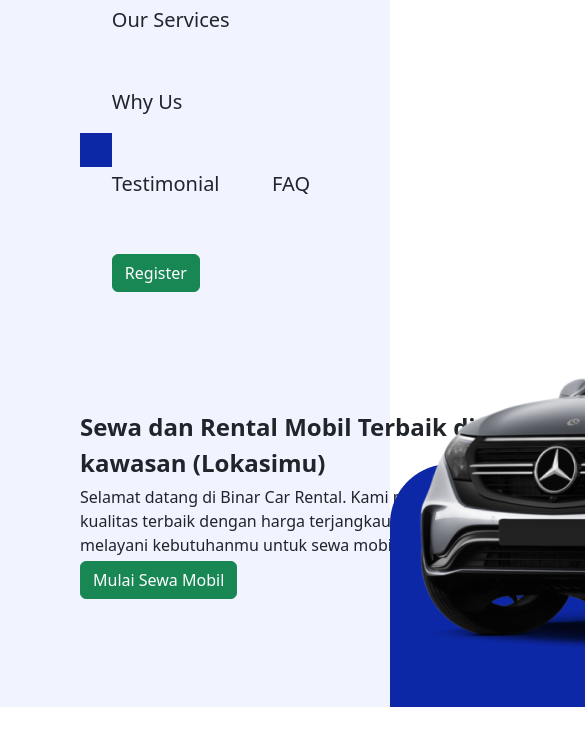
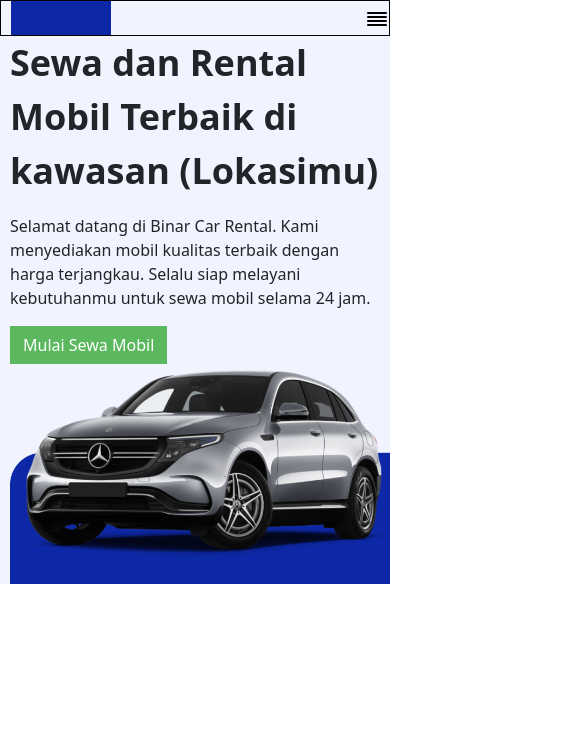
Before and after one commit to MituBaby/24001085-km6-hik-bcr-ch1, a plain HTML site: page index.html in a window 390 px wide. Shown: the top 746 px of the page, 585 px wide, since content can reach past the window. Drawn offline with nearby package versions, Linux system fonts and the light colour scheme.

Commit message:
edit navbar and add responsiveable

```diff
--- a/index.html
+++ b/index.html
@@ -14,27 +14,33 @@
   </head>
   <body>
     <div class="navigation">
-      <div class="kosong"></div>
+      <div class="logo"></div>
       <div class="navbar">
         <h5>Our Services</h5>
         <h5>Why Us</h5>
         <h5>Testimonial</h5>
         <h5>FAQ</h5>
-        <button id="btn" class="btn btn-success">Register</button>
+        <button id="btn" class="btn">Register</button>
+      </div>
+      <div class="btn-nav">
+        <img src="Asset/align-justify.svg" alt="" />
+      </div>
+      <div class="btn-close-nav">
+        <img src="Asset/x.svg" alt="" />
       </div>
     </div>
     <div class="hero">
       <div class="section1">
         <p class="sewa">Sewa dan Rental Mobil Terbaik di kawasan (Lokasimu)</p>
-        <p>
+        <p class="desc-rental">
           Selamat datang di Binar Car Rental. Kami menyediakan mobil kualitas
           terbaik dengan harga terjangkau. Selalu siap melayani kebutuhanmu
           untuk sewa mobil selama 24 jam.
         </p>
-        <button id="btn-sewa" class="btn btn-success">Mulai Sewa Mobil</button>
+        <button id="btn-sewa" class="btn">Mulai Sewa Mobil</button>
       </div>
       <div class="section2">
-        <img src="Asset/img_car.png" alt="Mobil" />
+        <img src="Asset/img_car.png" alt="Mobil" class="car-img" />
       </div>
     </div>
     <script
--- a/style.css
+++ b/style.css
@@ -3,11 +3,11 @@
   justify-content: space-between;
   align-items: center;
   width: 100%;
-  padding: 0 80px 0 80px;
+  padding: 0 130px 0 200px;
   background-color: #f1f3ff;
 }
 
-.kosong {
+.logo {
   width: 100px;
   height: 34px;
   background-color: #0d28a6;
@@ -18,36 +18,98 @@
   gap: 50px;
 }
 
+.navbar h5:hover {
+  cursor: pointer;
+  border-bottom: 2px solid darkslategray;
+}
+
+#btn {
+  background-color: #5cb85f;
+  color: white;
+  font-weight: 700;
+  border-radius: 0;
+}
+
 .hero {
   width: 100%;
-  height: 407px;
+  /* height: 407px; */
+  height: fit-content;
   background-color: #f1f3ff;
   display: flex;
   justify-content: space-between;
 }
 
 .section1 {
-  width: 100%;
-  height: 100%;
+  /* width: fit-content; */
+  /* height: 100%; */
   display: flex;
   flex-direction: column;
   justify-content: center;
   /* align-items: center; */
   /* border: 1px solid black; */
-  padding: 0 0 0 80px;
+  padding-left: 200px;
 }
 
 .sewa {
   /* border: 1px solid black; */
   font-weight: 700;
-  font-size: x-large;
+  font-size: 36px;
+  /* width: 100%; */
 }
 
-.section1 p {
+.desc-rental {
   width: 468px;
   height: 60px;
 }
 
 #btn-sewa {
   width: fit-content;
+  background-color: #5cb85f;
+  color: white;
+  font-weight: 500;
+  border-radius: 0;
 }
+
+.section2 {
+  width: 70%;
+  /* border: 1px solid black; */
+}
+.car-img {
+  width: 100%;
+  /* border: 1px solid black; */
+}
+
+@media (max-width: 430px) {
+  .navigation {
+    padding-left: 10px;
+    padding-right: unset;
+    border: 1px solid black;
+  }
+
+  .navbar {
+    display: none;
+  }
+
+  .btn-close-nav {
+    display: none;
+  }
+
+  .hero {
+    flex-direction: column;
+  }
+
+  .section1 {
+    padding-left: 10px;
+  }
+
+  .desc-rental {
+    width: fit-content;
+    height: fit-content;
+    margin-right: 10px;
+  }
+
+  .section2 {
+    width: unset;
+    padding-left: 10px;
+  }
+}
```
Also changed, not shown: Asset/align-justify.svg (added), Asset/x.svg (added).
